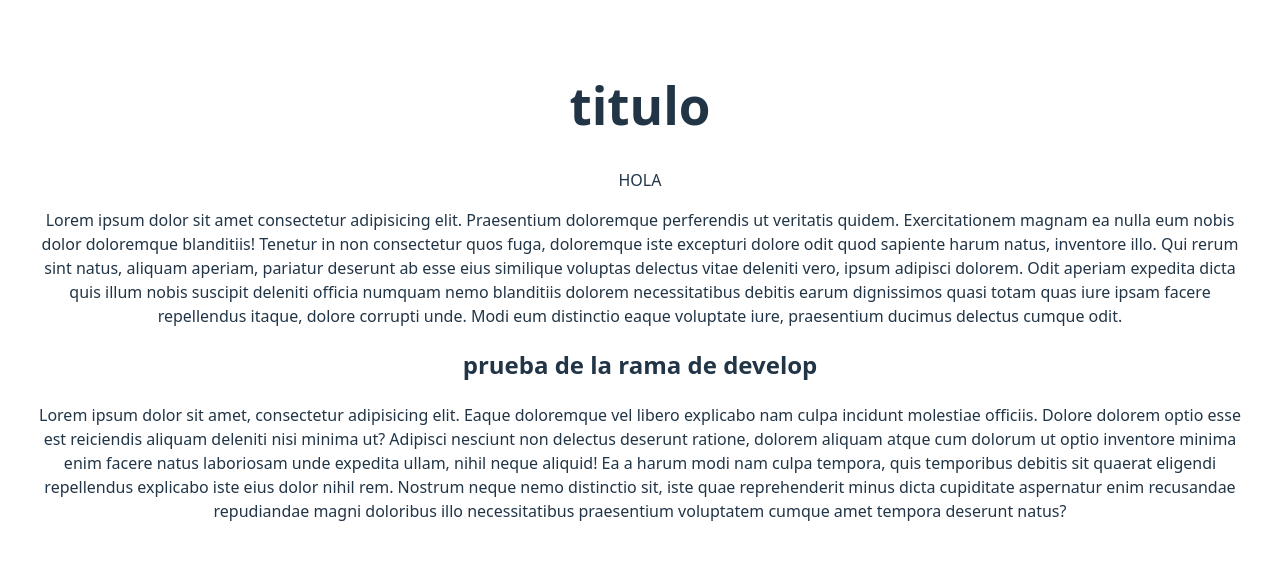
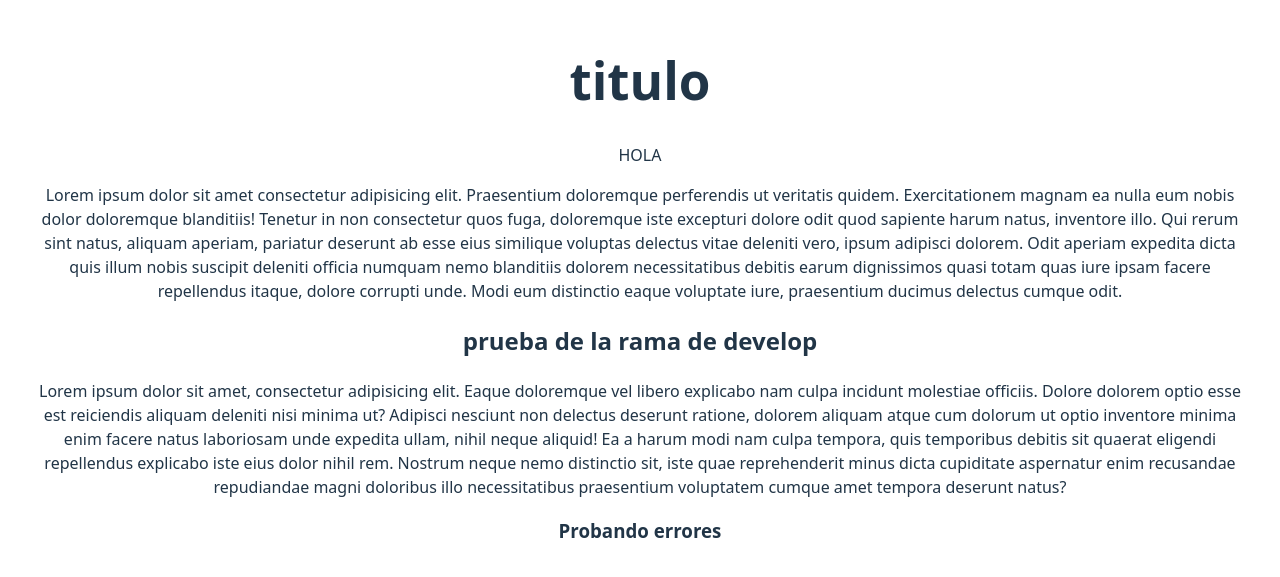
Before and after one commit to JosueRa26/Profile, a React (Vite) app: page / in a window 1280 px wide. Shown: the part 109-686 px from the top of the page. Built offline with nearby package versions, Linux system fonts and the light colour scheme.

Commit message:
prueba de errores

```diff
--- a/src/App.tsx
+++ b/src/App.tsx
@@ -32,6 +32,7 @@ function App() {
         recusandae repudiandae magni doloribus illo necessitatibus praesentium
         voluptatem cumque amet tempora deserunt natus?
       </p>
+      <h3>Probando errores</h3>
     </>
   );
 }
```
